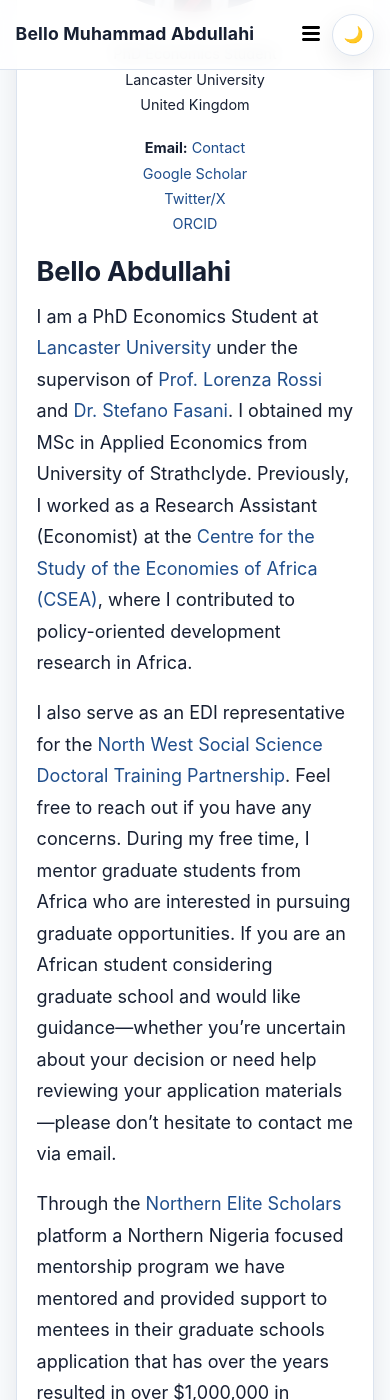
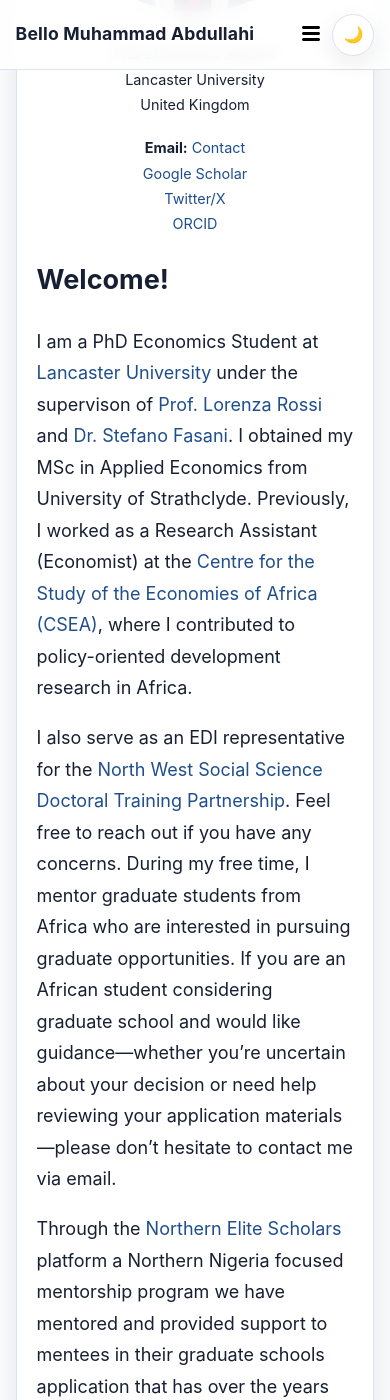
Before and after one commit to Bello-Abdullahi/Bello-Abdullahi.github.io, a Jekyll site: the page built from _pages/about.md, in a window 390 px wide and 1400 px high, scrolled down 452 px. Built offline with Jekyll 4.4.1, drawn with Linux system fonts in a browser that asks for light colours.

Commit message:
Refactor profile sidebar layout and update heading

```diff
--- a/_layouts/about.html
+++ b/_layouts/about.html
@@ -5,7 +5,7 @@ layout: default
   <div class="about-container clearfix" style="display: block; width: 100%;">
 
     {% if page.profile %}
-    <div class="profile-sidebar" style="float: right; width: 30%; min-width: 250px; margin-left: 30px; margin-bottom: 20px; border-left: 1px solid #eee; padding-left: 20px;">
+    <div class="profile-sidebar" style="float: left; width: 30%; min-width: 250px; margin-right: 30px; margin-bottom: 20px; border-right: 1px solid #eee; padding-right: 20px;">
 
       {% if page.profile.image %}
         {% assign profile_image_path = page.profile.image | prepend: 'assets/img/' %}
@@ -27,33 +27,27 @@ layout: default
     {% endif %}
 
     <div class="bio-text" style="display: block; overflow: hidden;">
-       <h1 class="post-title" style="margin-top: 0;">{{ site.first_name }} {{ site.last_name }}</h1>
-       {{ content }}
+       <h2 style="margin-top: 0;">Welcome!</h2> {{ content }}
     </div>
 
   </div>
 </div>
 
 <style>
-  /* The clearfix ensures the container expands to fit the floated sidebar */
   .clearfix::after {
     content: "";
     clear: both;
     display: table;
   }
 
-  /* Responsive: Stack columns on mobile */
   @media (max-width: 768px) {
     .profile-sidebar {
       float: none !important;
       width: 100% !important;
       margin: 0 0 20px 0 !important;
-      border-left: none !important;
-      padding-left: 0 !important;
+      border-right: none !important;
+      padding-right: 0 !important;
       text-align: center;
-    }
-    .bio-text {
-      display: block !important;
     }
   }
 </style>
```
